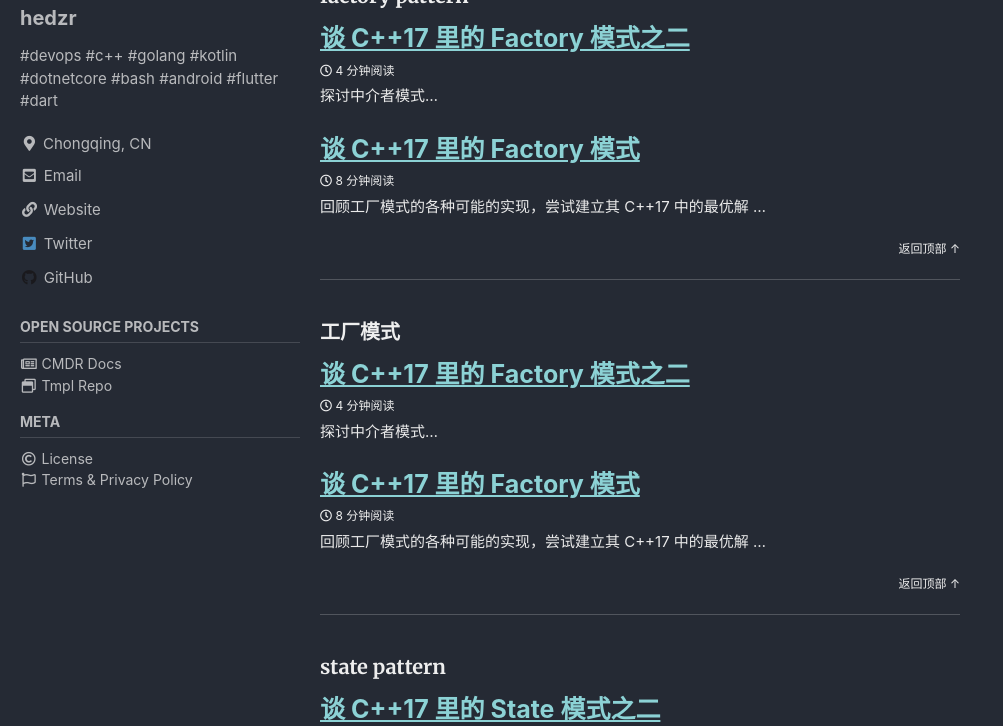
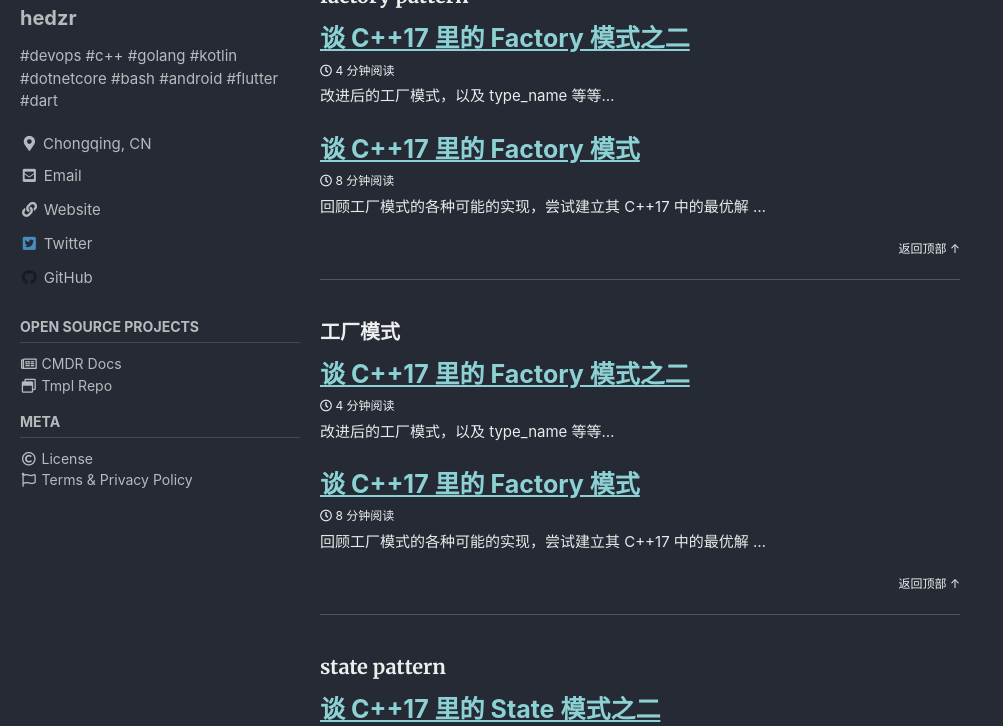
Before and after one commit to hedzr/hedzr.github.io, a Jekyll site: the page built from _pages/tag-archive.md, in a window 1280 px wide and 900 px high, scrolled down 62964 px, cut to the strip 174-900 px from the top of the window. Shown: the whole strip, without its empty margins (0-1003 px from the left). Built offline with Jekyll 4.4.1, drawn with Linux system fonts in a browser that asks for light colours; cached includes are drawn as plain includes; some web fonts are replaced; some of the changed text lies outside the part shown.

Commit message:
correct excerpt

```diff
--- a/_posts/2021-10-18-cxx17-factory-pattern-2.md
+++ b/_posts/2021-10-18-cxx17-factory-pattern-2.md
@@ -13,7 +13,7 @@ header:
   overlay_image: /assets/images/3953273590_704e3899d5_m.jpg
   overlay_filter: rgba(16, 16, 32, 0.73)
 excerpt: >-
-  探讨中介者模式...
+  改进后的工厂模式，以及 type_name 等等...
 ---
 
 
```
